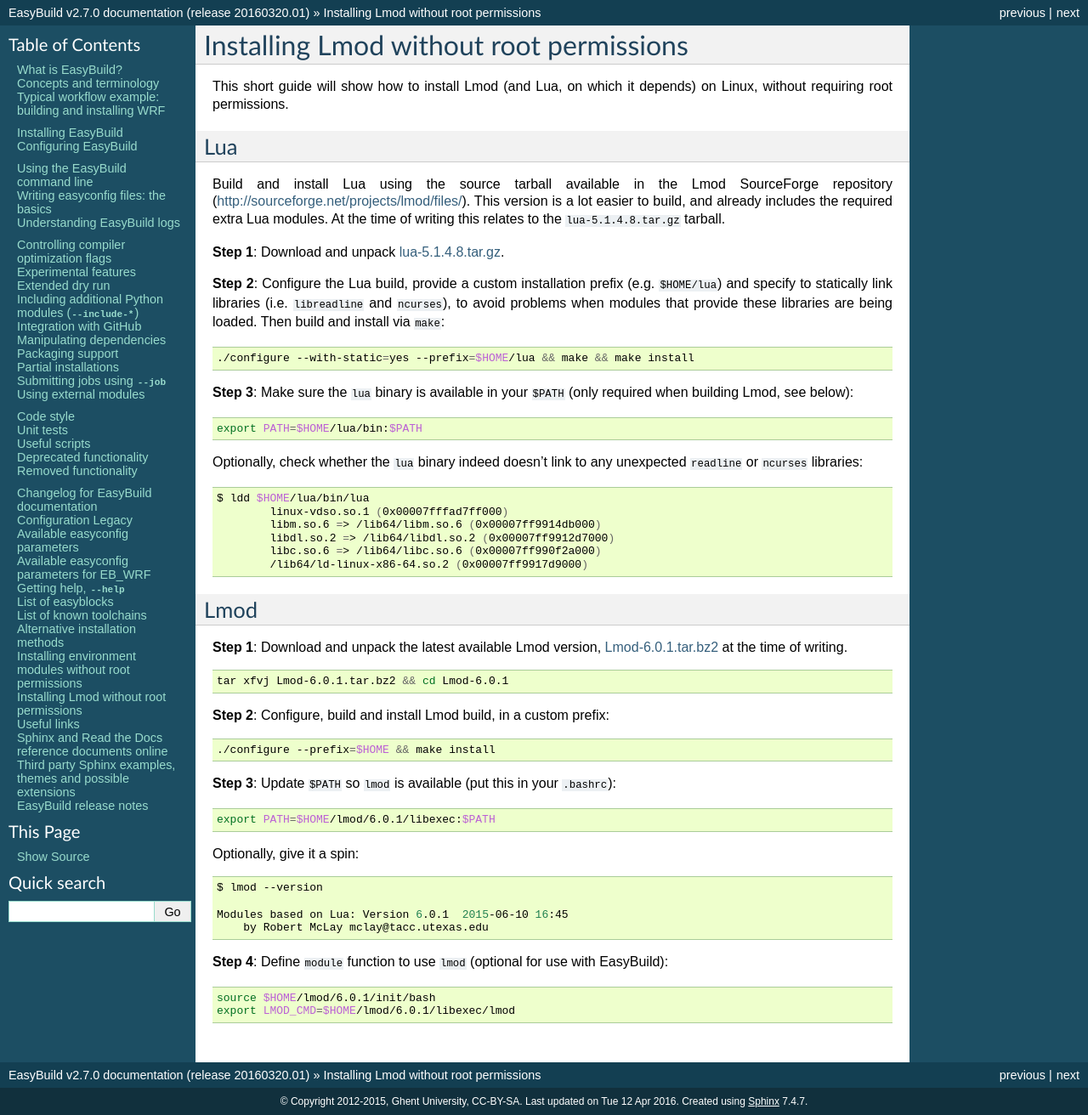
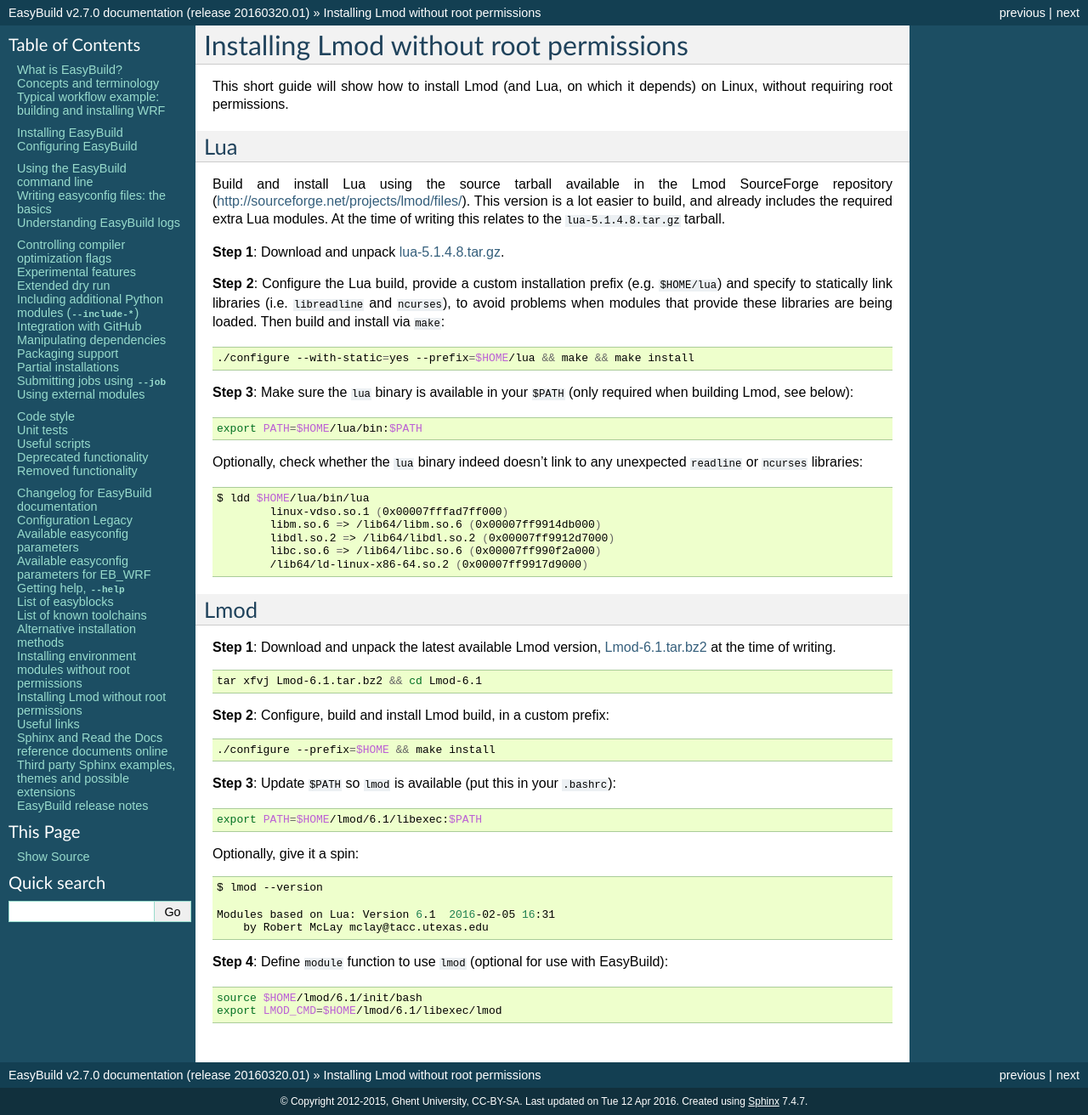
Before and after one commit to easybuilders/easybuild, a Sphinx documentation site: the page built from docs/Installing-Lmod-without-root-permissions.rst, in a window 1280 px wide. Shown: the whole page at 85% size. Built offline with Sphinx 7.4.7, drawn with Linux system fonts in a browser that asks for light colours.

Commit message:
update installation notes for Lmod to 6.1

```diff
--- a/docs/Installing-Lmod-without-root-permissions.rst
+++ b/docs/Installing-Lmod-without-root-permissions.rst
@@ -51,11 +51,11 @@
 ~~~~
 
 **Step 1**: Download and unpack the latest available Lmod version,
-`Lmod-6.0.1.tar.bz2`_ at the time of writing.
+`Lmod-6.1.tar.bz2`_ at the time of writing.
 
 .. code:: bash
 
-    tar xfvj Lmod-6.0.1.tar.bz2 && cd Lmod-6.0.1
+    tar xfvj Lmod-6.1.tar.bz2 && cd Lmod-6.1
 
 **Step 2**: Configure, build and install Lmod build, in a custom prefix:
 
@@ -68,7 +68,7 @@
 
 .. code:: bash
 
-    export PATH=$HOME/lmod/6.0.1/libexec:$PATH
+    export PATH=$HOME/lmod/6.1/libexec:$PATH
 
 Optionally, give it a spin:
 
@@ -76,7 +76,7 @@
 
     $ lmod --version
 
-    Modules based on Lua: Version 6.0.1  2015-06-10 16:45
+    Modules based on Lua: Version 6.1  2016-02-05 16:31
         by Robert McLay mclay@tacc.utexas.edu
 
 **Step 4**: Define ``module`` function to use ``lmod`` (optional for use
@@ -84,9 +84,9 @@
 
 .. code:: bash
 
-    source $HOME/lmod/6.0.1/init/bash
-    export LMOD_CMD=$HOME/lmod/6.0.1/libexec/lmod
+    source $HOME/lmod/6.1/init/bash
+    export LMOD_CMD=$HOME/lmod/6.1/libexec/lmod
 
 .. _`http://sourceforge.net/projects/lmod/files/`: http://sourceforge.net/projects/lmod/files/
 .. _lua-5.1.4.8.tar.gz: http://sourceforge.net/projects/lmod/files/lua-5.1.4.8.tar.gz/download
-.. _Lmod-6.0.1.tar.bz2: http://sourceforge.net/projects/lmod/files/Lmod-6.0.1.tar.bz2/download
+.. _Lmod-6.1.tar.bz2: http://sourceforge.net/projects/lmod/files/Lmod-6.1.tar.bz2/download
```
